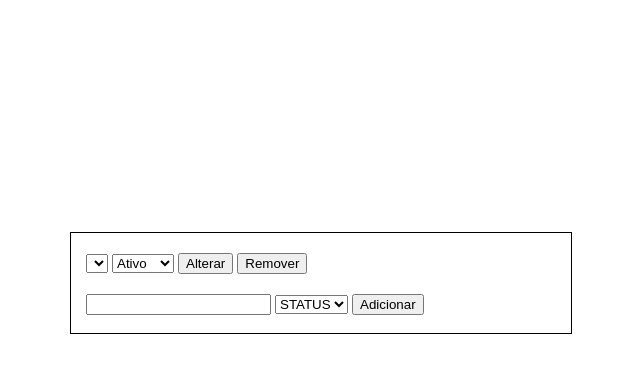
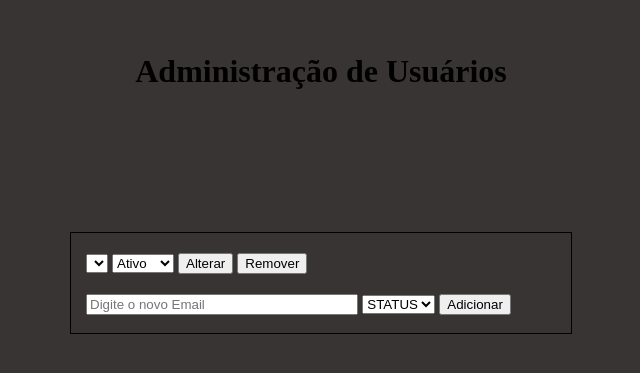
Before and after one commit to gabrielcampos-senai/autenticacao-audiodescricao, a website: page public/index.html in a window 1280 px wide. Shown: the part 137-510 px from the top of the page, without its empty margins (319-959 px from the left). Drawn offline with nearby package versions, Linux system fonts and the light colour scheme; no server answers.

Commit message:
chore: ajuste no layout

```diff
--- a/public/index.css
+++ b/public/index.css
@@ -12,6 +12,19 @@
     transform: translate(-50%, -50%);
 }
 
+body{
+    background-color: rgba(34, 30, 30, 0.897);
+}
+
+input{
+  width: 54.5%;
+}
+
+h1{
+    margin-top: 15%;
+    text-align: center;
+}
+
 div {
     margin-top: 20px;
     display: block;
--- a/public/index.html
+++ b/public/index.html
@@ -7,6 +7,7 @@
     <link rel="stylesheet" href="index.css">
   </head>
   <body>
+    <h1>Administração de Usuários</h1>
     <div class = "container">
     <div class>
     <select id="emails" onchange="ADMIN.GetStatus()"></select>
@@ -18,7 +19,7 @@
     <button type="button" id="deletar" onclick="ADMIN.RemoveEmail()">Remover</button>
   </div>
   <div>
-    <input type="text" id="novoemail">
+    <input type="text" id="novoemail" placeholder="Digite o novo Email">
     <select id="novostatus">
       <option value="" disabled selected hidden>STATUS</option>
       <option value="true">Ativo</option>
```
